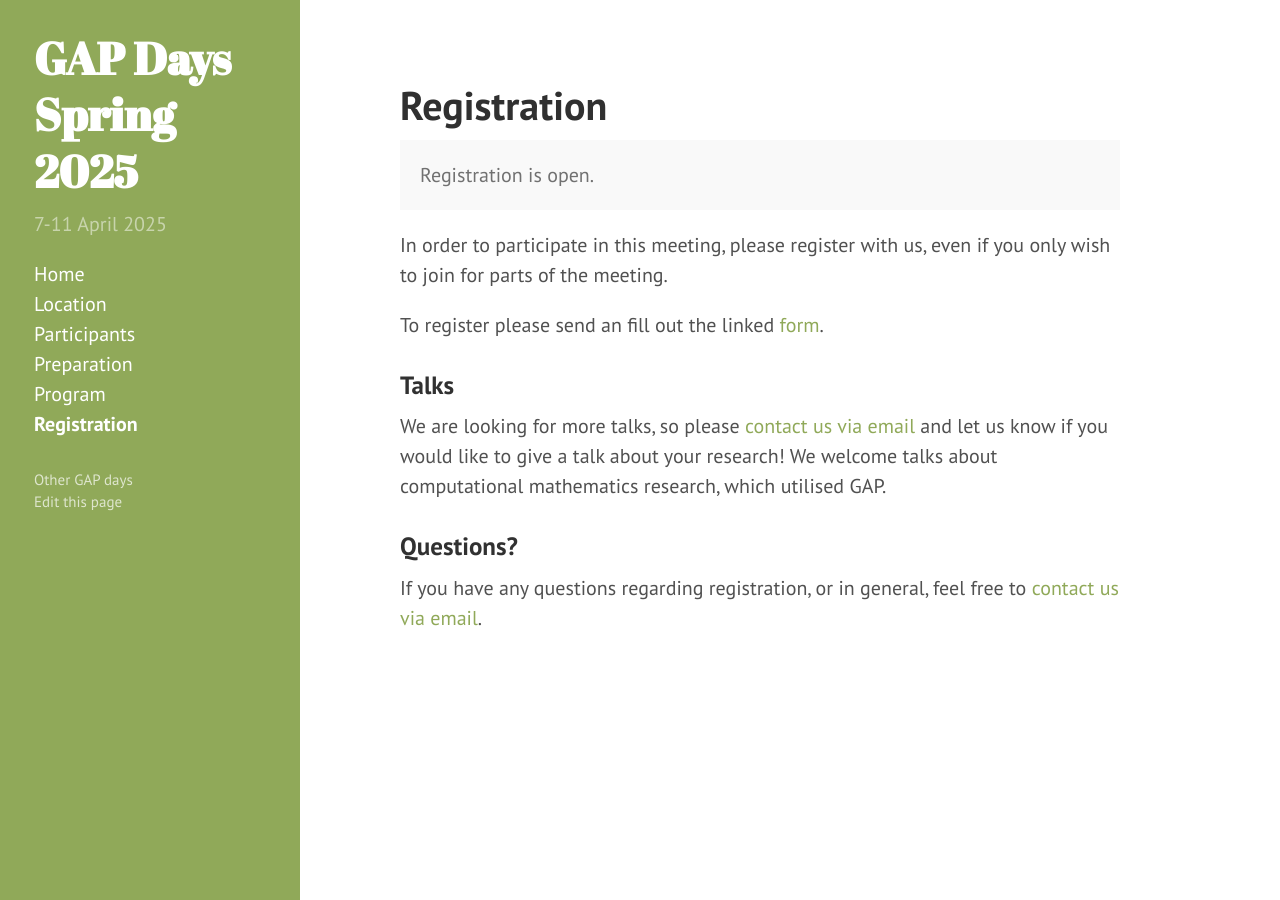
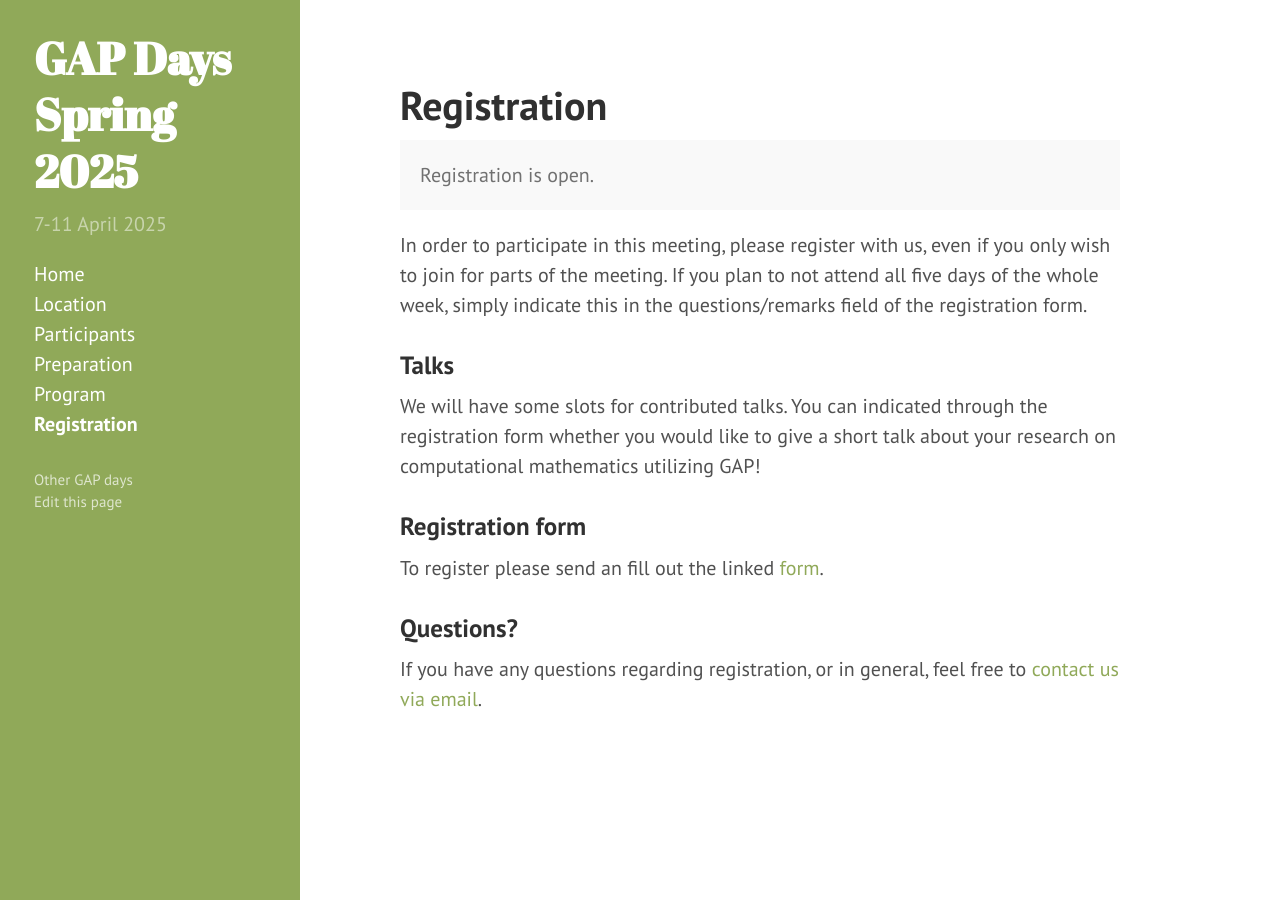
Before and after one commit to gapdays/gapdays2025-spring, a Jekyll site: the page built from registration.md, in a window 1280 px wide. Built offline with Jekyll 4.4.1, drawn with Linux system fonts in a browser that asks for light colours.

Commit message:
adapted explanation on talks

```diff
--- a/registration.md
+++ b/registration.md
@@ -15,13 +15,20 @@ registration_state: open
 <p class="message">Registration is open.</p>
 
 In order to participate in this meeting, please register with us, even if you only
-wish to join for parts of the meeting.
+wish to join for parts of the meeting. If you plan to not attend all five days of the whole week,
+simply indicate this in the questions/remarks field of the registration form.
 
+<!--### Talks
+We are looking for more talks, so please <a href="mailto:{{site.email}}">contact us via email</a> and let us know if you would like to give a talk about your research! We welcome talks about computational mathematics research, which utilised GAP.
+-->
+
+### Talks
+We will have some slots for contributed talks. You can indicated through the registration form whether you would like to give a short talk about your research on computational mathematics utilizing GAP!
+
+### Registration form
 To register please send an fill out the linked [form](https://forms.office.com/e/CQ7zTGiF6D).
 
 
-### Talks
-We are looking for more talks, so please <a href="mailto:{{site.email}}">contact us via email</a> and let us know if you would like to give a talk about your research! We welcome talks about computational mathematics research, which utilised GAP.
 
 <!--
 ### On funding
```
